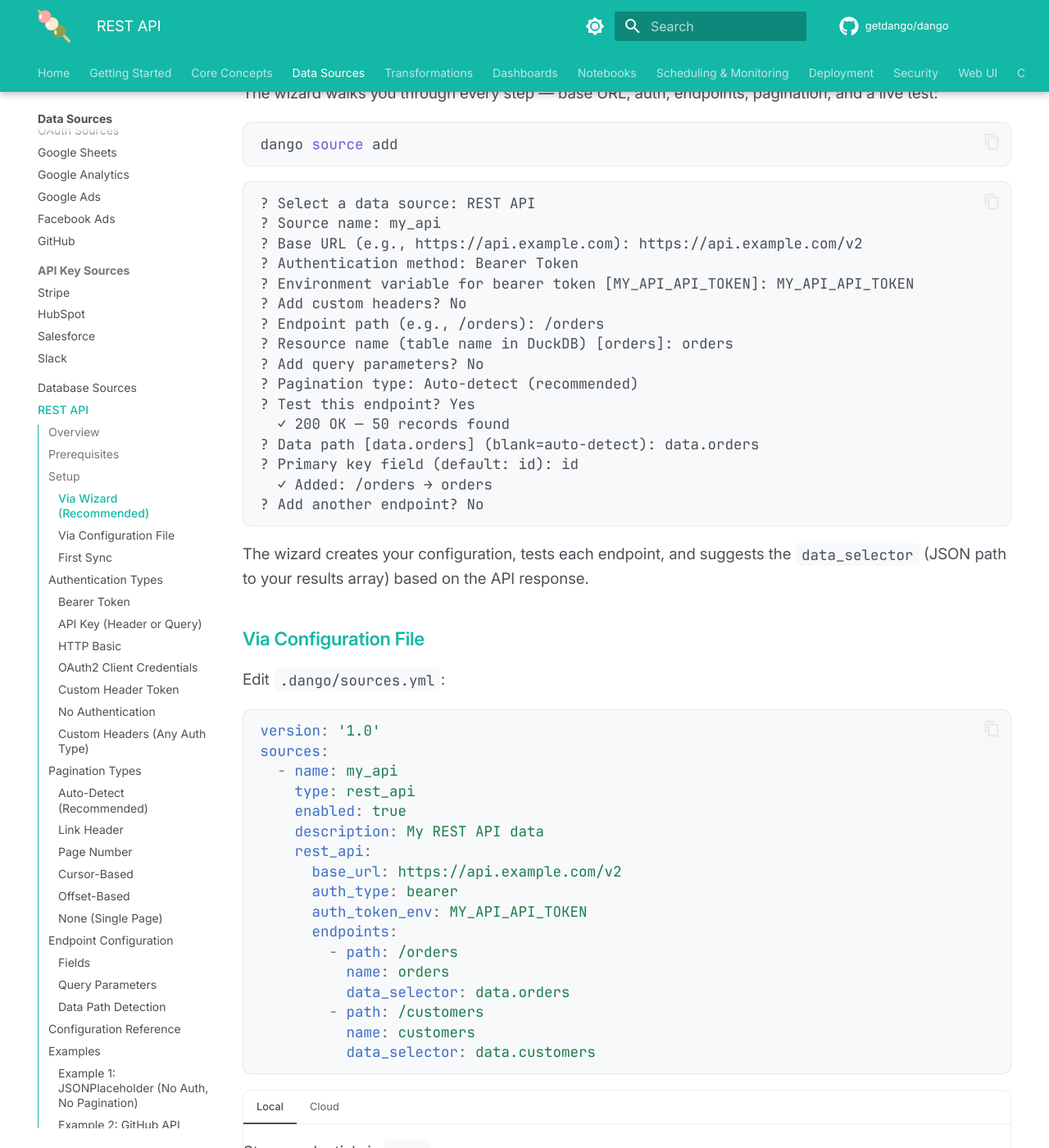
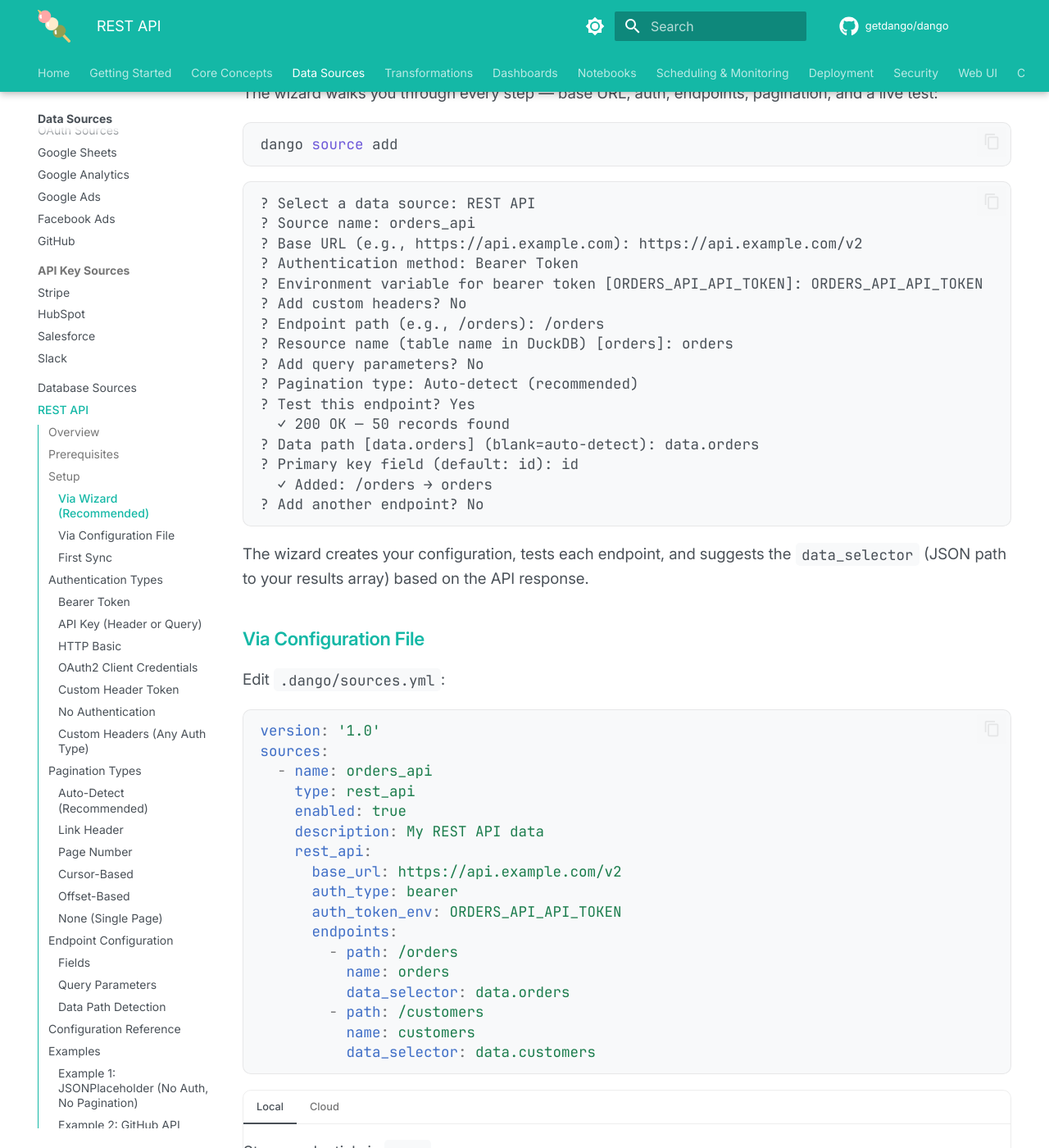
Before and after one commit to getdango/docs, an MkDocs documentation site: the page built from docs/data-sources/rest-api.md, in a window 1280 px wide and 1400 px high, scrolled down 1241 px. Shown: the whole window at 82% size. Built offline with MkDocs 1.6.1 and Material for MkDocs 9.7.7, drawn with Linux system fonts in a browser that asks for light colours; comment, search, counter and statistics services are not loaded; the version menu is left out; some of the changed text lies outside the part shown.

Commit message:
Fix review findings: write dispositions, Slack tables, UX polish
- stripe.md: Fix write disposition from merge → replace (matches vendored source)
- stripe.md: Remove duplicate credential block (tabbed version is sufficient)
- hubspot.md: Note that properties resource uses replace, not merge
- salesforce.md: Document mixed write dispositions per resource
- slack.md: Fix table names to reflect per-channel tables (not single messages table)
- rest-api.md: Change example source name to orders_api to avoid MY_API_API_TOKEN
- database-sources.md: Add note explaining why PostgreSQL uses generic_config key

Co-Authored-By: Claude Opus 4.6 (1M context) <noreply@anthropic.com>

````diff
--- a/docs/data-sources/rest-api.md
+++ b/docs/data-sources/rest-api.md
@@ -42,10 +42,10 @@ dango source add
 
 ```
 ? Select a data source: REST API
-? Source name: my_api
+? Source name: orders_api
 ? Base URL (e.g., https://api.example.com): https://api.example.com/v2
 ? Authentication method: Bearer Token
-? Environment variable for bearer token [MY_API_API_TOKEN]: MY_API_API_TOKEN
+? Environment variable for bearer token [ORDERS_API_API_TOKEN]: ORDERS_API_API_TOKEN
 ? Add custom headers? No
 ? Endpoint path (e.g., /orders): /orders
 ? Resource name (table name in DuckDB) [orders]: orders
@@ -68,14 +68,14 @@ Edit `.dango/sources.yml`:
 ```yaml
 version: '1.0'
 sources:
-  - name: my_api
+  - name: orders_api
     type: rest_api
     enabled: true
     description: My REST API data
     rest_api:
       base_url: https://api.example.com/v2
       auth_type: bearer
-      auth_token_env: MY_API_API_TOKEN
+      auth_token_env: ORDERS_API_API_TOKEN
       endpoints:
         - path: /orders
           name: orders
@@ -90,20 +90,20 @@ sources:
     Store credentials in `.env`:
     ```bash
     # .env (gitignored)
-    MY_API_API_TOKEN=your_token_here
+    ORDERS_API_API_TOKEN=your_token_here
     ```
 
 === "Cloud"
 
     Set credentials on the remote server:
     ```bash
-    dango remote env set MY_API_API_TOKEN your_token_here
+    dango remote env set ORDERS_API_API_TOKEN your_token_here
     ```
 
 ### First Sync
 
 ```bash
-dango sync --source my_api
+dango sync --source orders_api
 ```
 
 ---
````
Also changed, not shown: docs/data-sources/database-sources.md (+3 -0 lines), docs/data-sources/hubspot.md (+1 -1 lines), docs/data-sources/salesforce.md (+1 -1 lines), docs/data-sources/slack.md (+9 -4 lines), docs/data-sources/stripe.md (+2 -8 lines).
